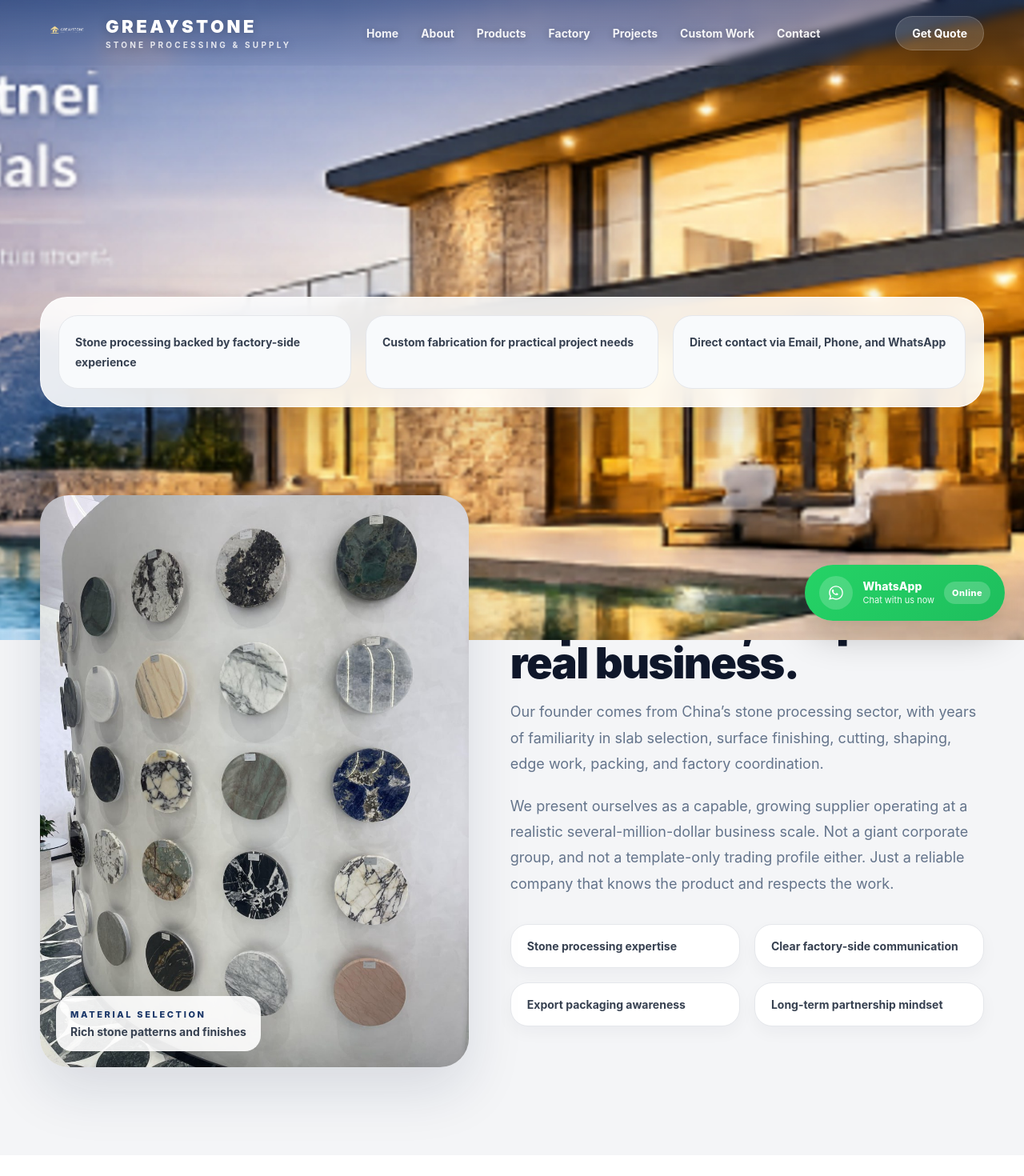
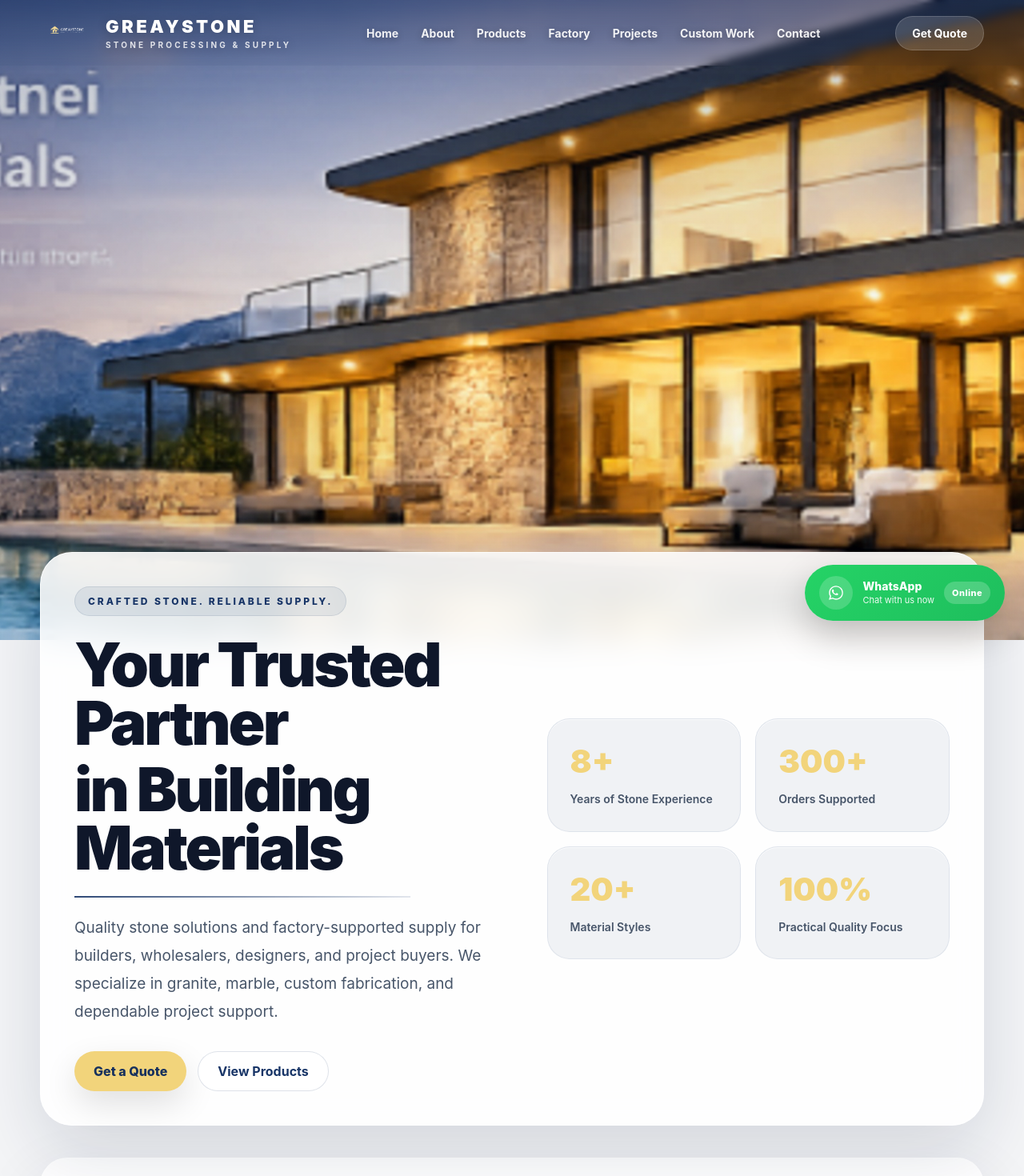
Before and after one commit to sijiu8520-debug/Repository-name-greaystone-website, a React (Vite) app: page / in a window 1280 px wide. Shown: the top 1470 px of the page at 80% size. Built offline with nearby package versions, Linux system fonts and the light colour scheme.

Commit message:
Update About section and adjust hero layout

```diff
--- a/src/App.jsx
+++ b/src/App.jsx
@@ -1,7 +1,7 @@
 export default function App() {
   const navItems = [
     { label: "Home", href: "#home" },
-    { label: "About", href: "#about" },
+    { label: "About", href: "#about-intro" },
     { label: "Products", href: "#products" },
     { label: "Factory", href: "#factory" },
     { label: "Projects", href: "#projects" },
@@ -140,51 +140,62 @@ export default function App() {
       </header>
 
       <main>
-        <section id="home" className="hero-section hero-reference-section">
+        <section id="home" className="hero-clean-section">
           <img src="/hero.jpg" alt="Luxury stone villa project" className="hero-bg" />
-          <div className="hero-overlay hero-overlay-reference" />
+          <div className="hero-clean-overlay" />
+        </section>
 
-          <div className="container hero-content hero-content-reference">
-            <div className="hero-left hero-left-reference">
-              <div className="hero-badge hero-badge-reference">
+        <section id="about-intro" className="intro-panel-wrap">
+          <div className="container">
+            <div className="intro-panel">
+              <div className="intro-panel-left">
+                <div className="hero-badge intro-badge">
                   Crafted Stone. Reliable Supply.
                 </div>
 
-              <h1 className="hero-title-reference">
+                <h1 className="intro-title">
                   Your Trusted Partner
                   <span>in Building Materials</span>
                 </h1>
 
-              <div className="hero-title-line"></div>
+                <div className="intro-title-line"></div>
 
-              <p className="hero-description-reference">
+                <p className="intro-description">
                   Quality stone solutions and factory-supported supply for builders,
                   wholesalers, designers, and project buyers. We specialize in granite,
                   marble, custom fabrication, and dependable project support.
                 </p>
 
                 <div className="hero-actions">
-                <a href="#contact" className="primary-btn hero-primary-btn">
+                  <a href="#contact" className="primary-btn">
                     Get a Quote
                   </a>
-                <a href="#products" className="secondary-btn">
+                  <a href="#products" className="secondary-btn secondary-btn-dark">
                     View Products
                   </a>
                 </div>
               </div>
 
-            <div className="hero-stats hero-stats-reference">
-              {stats.map((stat) => (
-                <div className="stat-card stat-card-reference" key={stat.label}>
-                  <div className="stat-value">{stat.value}</div>
-                  <div className="stat-label">{stat.label}</div>
+              <div className="intro-panel-right">
+                <div className="stats-grid">
+                  {[
+                    { value: "8+", label: "Years of Stone Experience" },
+                    { value: "300+", label: "Orders Supported" },
+                    { value: "20+", label: "Material Styles" },
+                    { value: "100%", label: "Practical Quality Focus" }
+                  ].map((stat) => (
+                    <div className="intro-stat-card" key={stat.label}>
+                      <div className="intro-stat-value">{stat.value}</div>
+                      <div className="intro-stat-label">{stat.label}</div>
                     </div>
                   ))}
                 </div>
               </div>
+            </div>
+          </div>
         </section>
 
-        <section className="floating-strip-wrap">
+        <section className="floating-strip-wrap clean-strip-wrap">
           <div className="container">
             <div className="floating-strip">
               <div className="strip-card">
```
Lines whose indentation alone changed are shown as unchanged.
